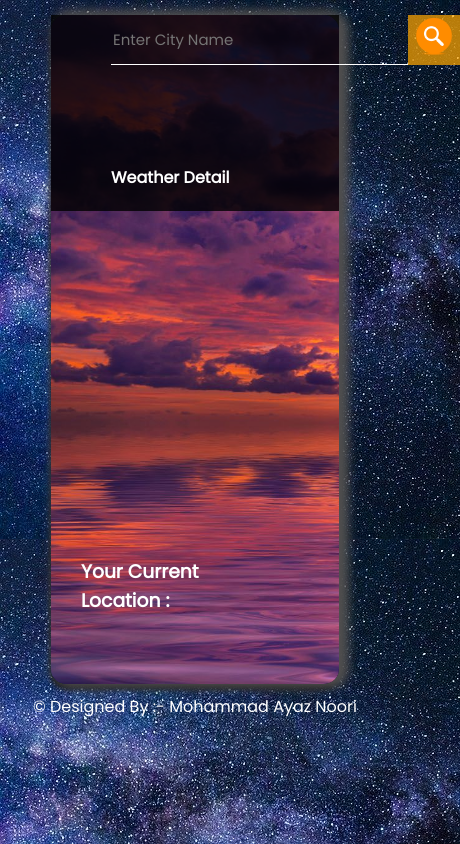
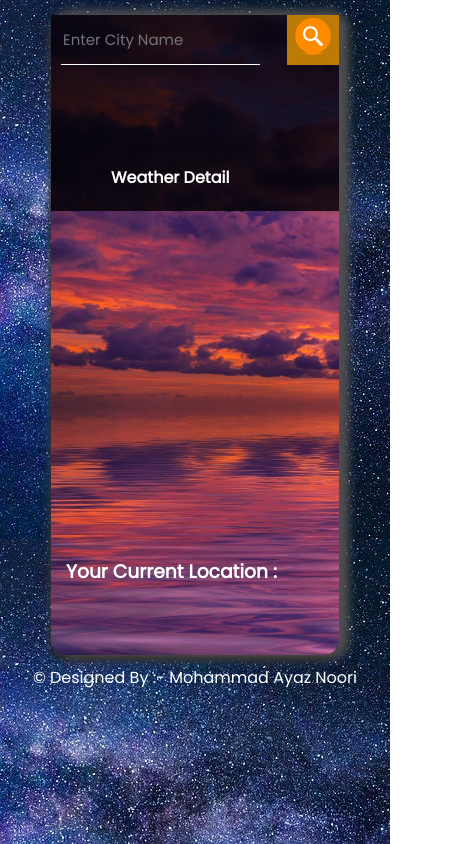
Before and after one commit to ayaznoori/Weather-WebApp, a plain HTML site: page index.html in a window 390 px wide. Shown: the whole page, 460 px wide, since content can reach past the window. Drawn offline with Linux system fonts and the light colour scheme.

Commit message:
bug resolved

```diff
--- a/style.css
+++ b/style.css
@@ -94,7 +94,8 @@ iframe{
         width: 100%;
     }
     #left{
-        padding-left: 30px;
+        width: 100%;
+        padding-left: 15px;
         height: fit-content;
     }
     #lcont{
@@ -104,4 +105,15 @@ iframe{
         padding-top: 50px;
         gap: 10px;
      }
+     iframe{
+         width: 90%;
+     }
+     form{
+        padding-left: 10px;
+
+     }
+     #userinput{
+         width: 70%;
+     }
+
   }
```
